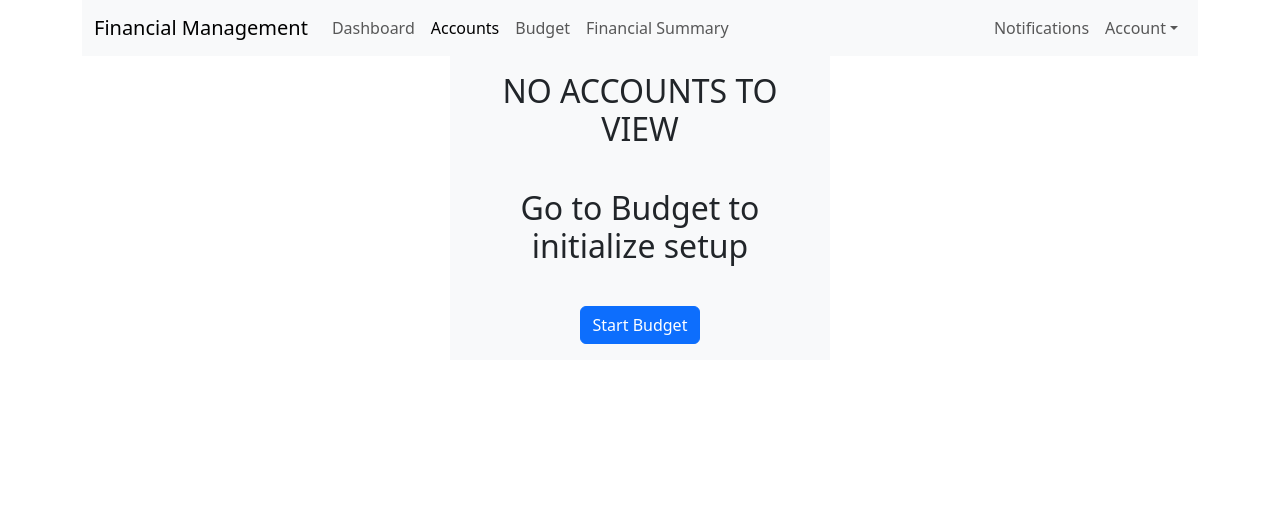
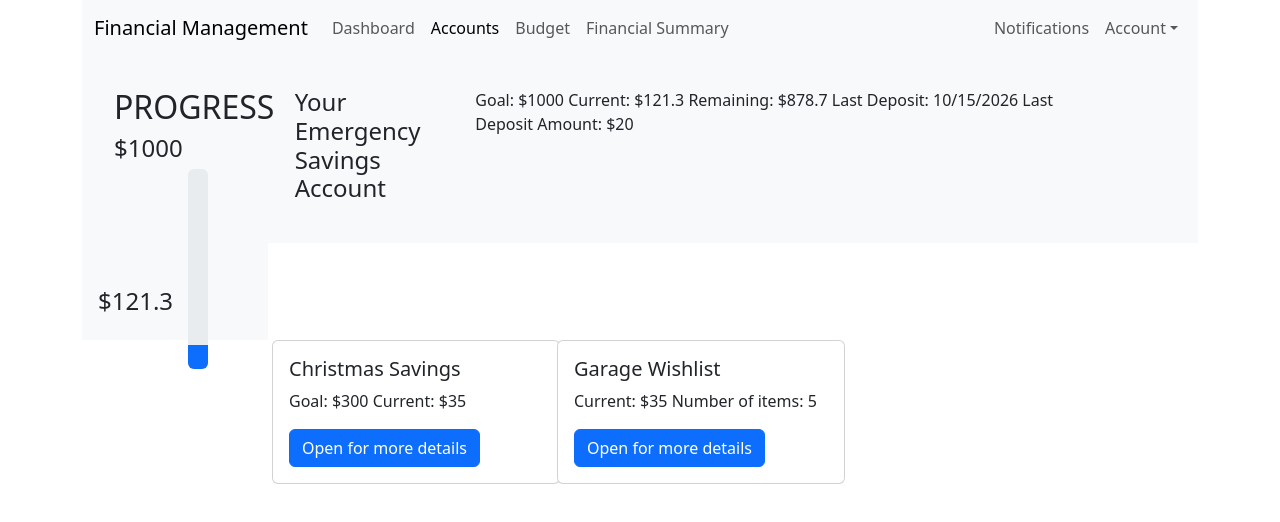
Before and after one commit to ZaneD03/stackunderflow, a React (Create React App) app: page /accounts in a window 1280 px wide. Shown: the top 522 px of the page. Built offline with nearby package versions, Linux system fonts and the light colour scheme.

Commit message:
updated styling of Accounts page

```diff
--- a/src/components/accountHeader.js
+++ b/src/components/accountHeader.js
@@ -3,6 +3,10 @@
 //Also displays progress bar
 
 import "../components/accountHeader.css";
+import Row from 'react-bootstrap/Row';
+import Col from 'react-bootstrap/Col';
+import Container from 'react-bootstrap/Container';
+import ProgressBar from 'react-bootstrap/ProgressBar';
 
 //UNIVERSAL
 let current = 121.30 //current amount in account
@@ -20,18 +24,34 @@ let numItems = 12 //number of items in the wishlist
 
 function AccountHeader({isSave,headerName}){
     return(
-        <div>
-        <div class="layout">
-            <div class="left"><header>PROGRESS</header><div>${current}/${goal}</div></div>
-            <div class="right">
-                <header>{headerName} </header>
-                {isSave ?
+        <Container>
+            <Row className="bg-light p-3">
+                <Col className="bg-light p-3"md={2}>
+                    <h2>PROGRESS</h2>
+                    <h4> ${goal} </h4>
+                </Col>
+                <Col md={2} className="bg-light p-3">
+                    <h4>{headerName}</h4>
+                </Col>
+
+                <Col md={7} className="bg-light p-3">
+                    {isSave ?
                 <div>Goal: ${goal} Current: ${current} Remaining: ${remaining} Last Deposit: {lastDeposit} Last Deposit Amount: ${lastDepositAmount}</div> :
 
                 <div>Current: ${current} Number of items: {numItems} Last Deposit: {lastDeposit} Last Deposit Amount: ${lastDepositAmount}</div>}
-            </div>
-        </div>
-        </div>
+                </Col>
+            </Row>
+
+            <Row>
+            </Row>
+            <Row>
+                <Col md={2} className="justify-content-center bg-light p-3">
+                    <h3><ProgressBar now={(current/goal)*100} style={{ transform: 'rotate(270deg)', width: '200px',height: '20px' }} /></h3>
+                    <h4>${current}</h4>
+                </Col>
+            </Row>
+        </Container>
+
     );
 }
 
--- a/src/pages/Accounts.js
+++ b/src/pages/Accounts.js
@@ -16,7 +16,7 @@ import AccountHeader from '../components/accountHeader';
 import AccountNode from '../components/accountNode';
 
 //Temp values for prototype
-let accountProgress = 0 //How far a users account has progressed
+let accountProgress = 2 //How far a users account has progressed
 let numAccounts = 0; //Number of non-emergency savings accounts and wishlists (0=only E savings)
 let eSavingsName = "Your Emergency Savings Account" //title
 
@@ -52,17 +52,34 @@ function AccountsPage() {
     }else if(accountProgress == 1){ // (1=E savings but goal has not been reached)
         return (
             <div>
+                <Container>
                     <AppHeader />
                     <AccountHeader isSave = {true} headerName = {eSavingsName}/>
+                </Container>
             </div>
         );
     }else if(accountProgress == 2){ // (2=E savings goal has been reached)
         return (
             <div>
+                <Container>
                     <AppHeader />
+                    <Row>
+                        <Col>
                             <AccountHeader isSave = {true} headerName = {eSavingsName}/>
+                        </Col>
+                    </Row>
+                    <Row>
+                        <Col md={2}>
+                        </Col>
+                        <Col md={3}>
                             <AccountNode isSave = {isSave1} nodeName = {nodeName1}/>
+                        </Col>
+                        <Col md={3}>
                             <AccountNode isSave = {isSave2} nodeName = {nodeName2}/>
+                        </Col>
+                    </Row>
+
+                </Container>
             </div>
         );
     };
```
Lines whose indentation alone changed are shown as unchanged.
